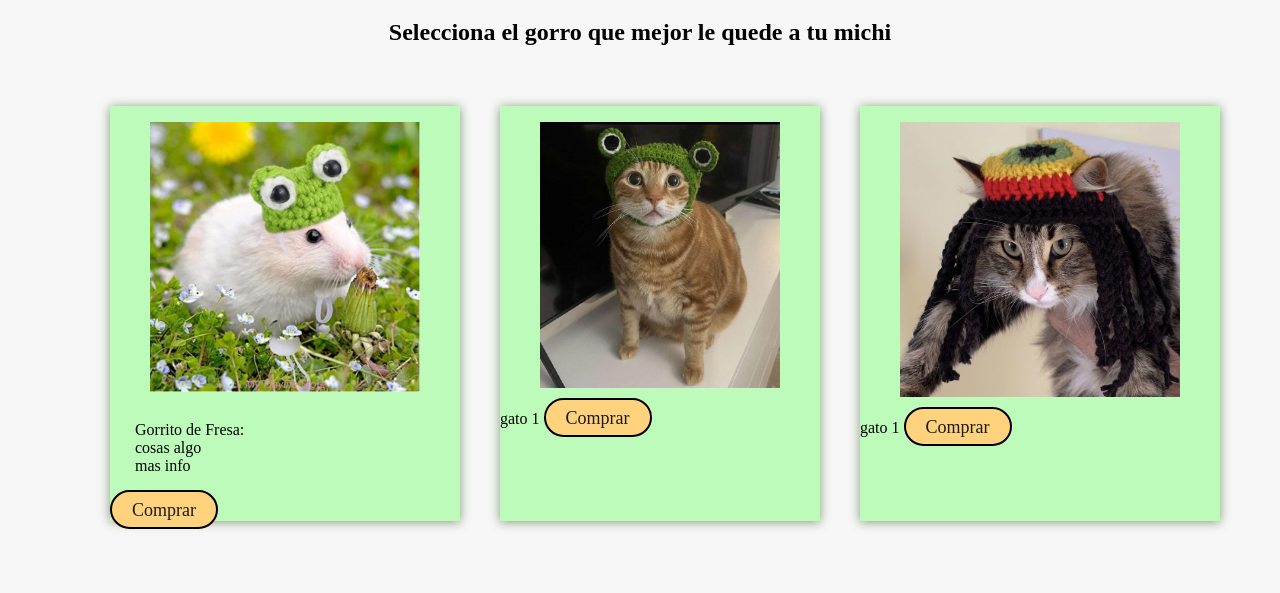
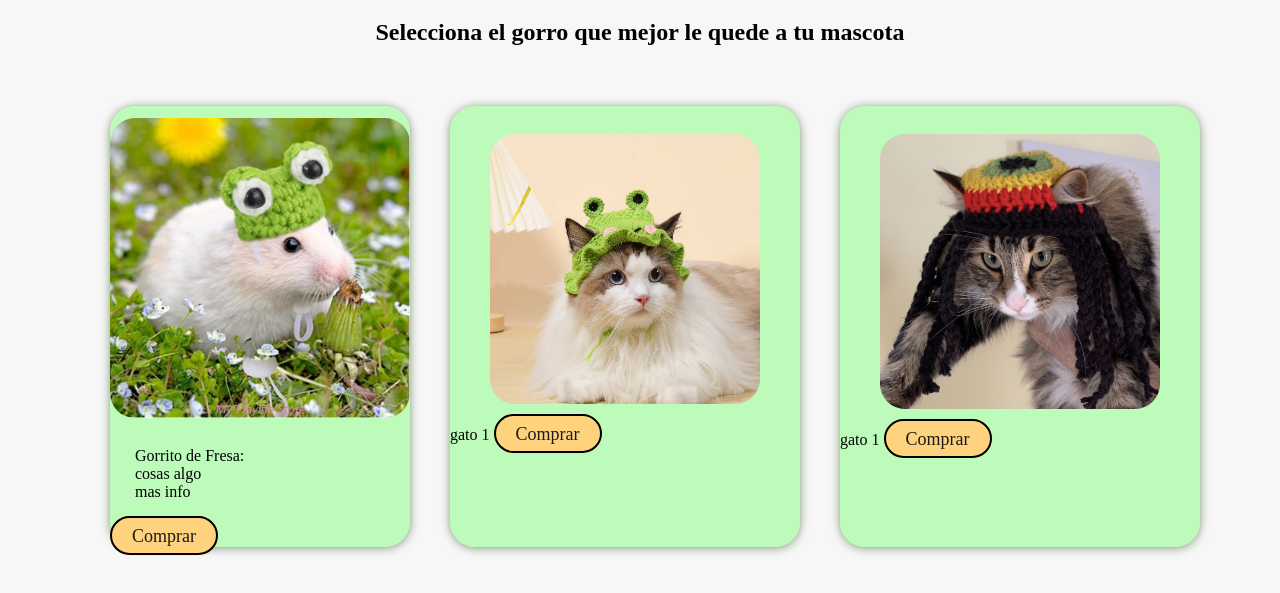
Before and after one commit to maria-cecilia-c/LTAW-Practicas, a plain HTML site: page P1/tienda.html in a window 1280 px wide. Shown: the part 101-694 px from the top of the page. Drawn offline with Linux system fonts and the light colour scheme.

Commit message:
ajustitos

```diff
--- a/P1/tienda.html
+++ b/P1/tienda.html
@@ -5,21 +5,17 @@
       <meta http-equiv='X-UA-Compatible' content='IE=edge'>
       <title>Page Title</title>
       <link rel="stylesheet" type="text/css" href="tiendita.css">
-      <!--Añadimos bootstrap para el front-->
-      <!--<link href="https://cdn.jsdelivr.net/npm/bootstrap@5.3.2/dist/css/bootstrap.min.css" rel="stylesheet" integrity="sha384-T3c6CoIi6uLrA9TneNEoa7RxnatzjcDSCmG1MXxSR1GAsXEV/Dwwykc2MPK8M2HN" crossorigin="anonymous">-->
   </head>
   <body>
 
       <div class="title-cards">
         <h1>tiendita de gorritos de gatos</h1>
-        <h2>Selecciona el gorro que mejor le quede a tu michi</h2>
+        <h2>Selecciona el gorro que mejor le quede a tu mascota</h2>
       </div>
 
       <div class="container-card">
         <div class="card" >
-            <figure>
-                <img src="sombreroHamster.jpeg" style="width: 270px;" >
-            </figure>
+                <img src="sombreroHamster.jpeg" style="max-width: 300px;border-radius:25px; margin-top: 12px;" >
             <div class="texto">
                 Gorrito de Fresa:
                 <br>
@@ -32,7 +28,7 @@
         </div>
         <div class="card">
             <figure>
-                <img src="jpeg(2).jpeg" style="width: 240px;">
+                <img src="gatogorro2.webp" style="width: 270px; border-radius:25px; margin-top: 12px;">
             </figure>
             gato 1
 
@@ -40,7 +36,7 @@
         </div>
         <div class="card">
             <figure>
-                <img src="jpeg(3).jpeg" style="width: 280px;">
+                <img src="jpeg(3).jpeg" style="width: 280px; border-radius:25px; margin-top: 12px;">
             </figure>
             gato 1
             <a href="gorrito1.html" class="boton-bonito">Comprar</a>
--- a/P1/tienda.js
+++ b/P1/tienda.js
@@ -5,7 +5,7 @@ const path = require('path');
 const PUERTO = 9090;
 
 const server = http.createServer((req, res) => {
-  const url = req.url === '/' ? '/tiendita.html' : req.url;
+  const url = req.url === '/' ? '/tienda.html' : req.url;
   const filePath = path.join(__dirname, url);
   const extension = path.extname(filePath);
   let contentType = 'text/html';
--- a/P1/tiendita.css
+++ b/P1/tiendita.css
@@ -20,6 +20,8 @@ body{
     color: black;
 }
 .card{
+
+    border-radius:25px;
     margin: 20px;
     background:#8fff8b8f;
     box-shadow: 0px 1px 10px rgba(45, 83, 28, 0.582);
```
Also changed, not shown: P1/gatogorro2.webp (added), P1/jpeg(2).jpeg (deleted).
